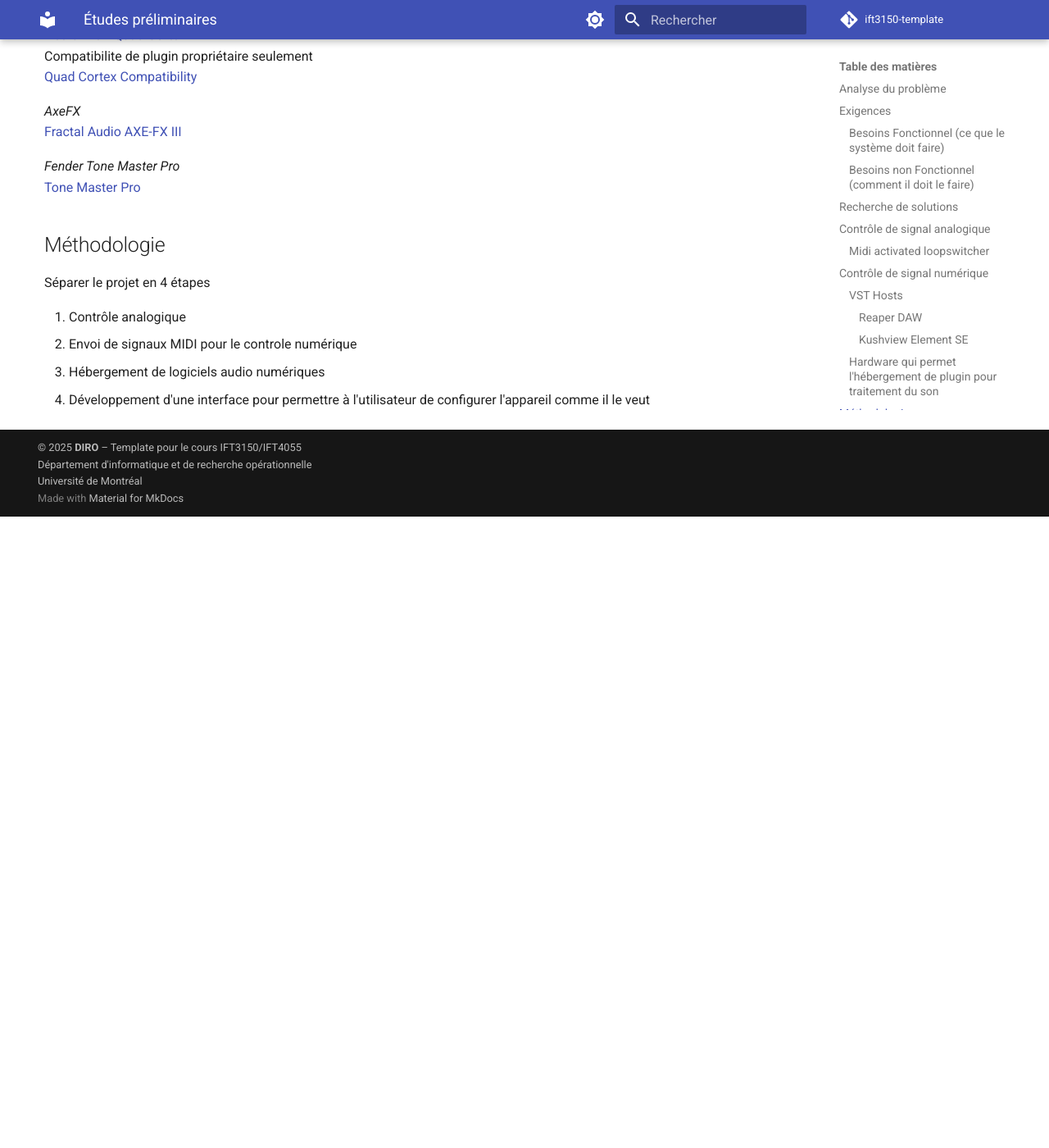
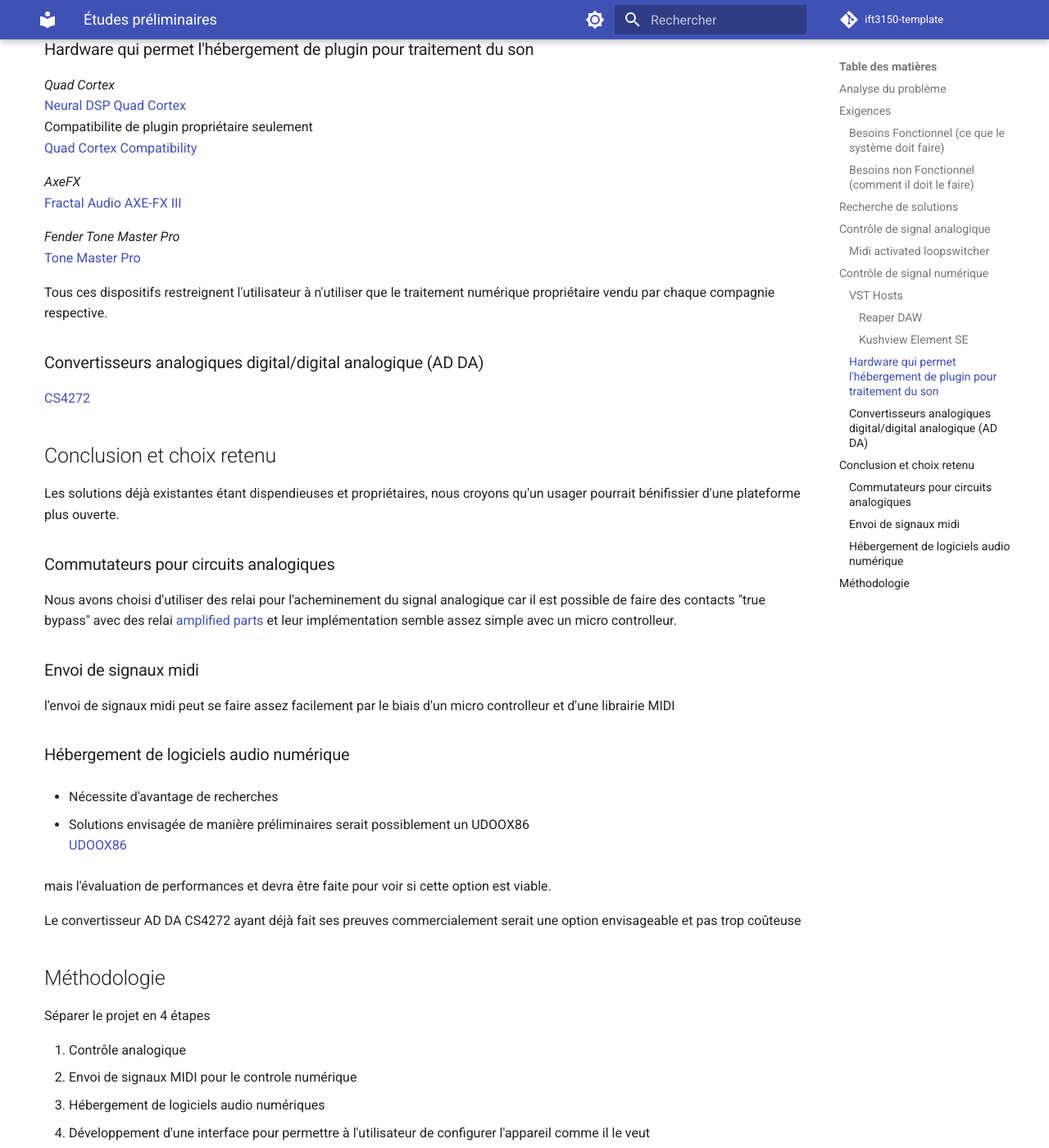
Before and after one commit to LouisPierre/Projet-IFT3150, an MkDocs documentation site: the page built from docs/analysis.md, in a window 1280 px wide and 1400 px high, scrolled down 1868 px. Shown: the whole window at 82% size. Built offline with MkDocs 1.6.1 and Material for MkDocs 9.7.7, drawn with Linux system fonts in a browser that asks for light colours; comment, search, counter and statistics services are not loaded; before the commit the page ends 2498 px from its top, so only the background shows below that; some of the changed text lies outside the part shown.

Commit message:
etude preliminaire

```diff
--- a/docs/analysis.md
+++ b/docs/analysis.md
@@ -2,7 +2,15 @@
 
 ## Analyse du problème
 
-- Décrire le problème à résoudre.
+Avec les progrès fait dans le domaine de l&rsquo;audio numérique, de plus
+ en plus de solutions digitales s&rsquo;offrent aux musiciens (simulateur
+ d&rsquo;amplificateur, d&rsquo;éffets sonores). Mais les solutions analogue offrent
+ des options qui ne sont parfois pas accessibles autrement. Or un usager pourrait
+ vouloir avoir une partie de son signal qui est traité de manière analogique
+ et l&rsquo;autre de manière numérique. Quand un musicien performe, il n&rsquo;a pas
+ le temps de pèser sur plusieurs boutons pour changer le chemin qu&rsquo;emprunte
+ son signal ou de cliquer avec une souris sur son ordinateur pour changer
+ les paramètres des instruments virtuels ou plugins qu'il utilise.
 
 ## Exigences
 
@@ -67,6 +74,33 @@
 _Fender Tone Master Pro_
 [Tone Master Pro](https://intl.fender.com/products/tone-master-pro?variant=45947071463646)
 
+Tous ces dispositifs restreignent l'utilisateur à n'utiliser que le traitement numérique propriétaire vendu par chaque compagnie respective.
+
+
+### Convertisseurs analogiques digital/digital analogique (AD DA)
+[CS4272](https://www.cirrus.com/products/cs4272)
+
+
+## Conclusion et choix retenu
+
+Les solutions déjà existantes étant dispendieuses et propriétaires, nous croyons qu'un usager pourrait bénifissier d'une plateforme plus ouverte.
+
+### Commutateurs pour circuits analogiques
+Nous avons choisi d'utiliser des relai pour l'acheminement du signal analogique car il est possible de faire des contacts "true bypass" avec des relai [amplified parts](https://www.amplifiedparts.com/tech-articles/relay-true-bypass-switching-1) et leur implémentation semble assez simple avec un micro controlleur.
+
+### Envoi de signaux midi
+l'envoi de signaux midi peut se faire assez facilement par le biais d'un micro controlleur et d'une librairie MIDI
+
+### Hébergement de logiciels audio numérique
+- Nécessite d'avantage de recherches
+
+- Solutions envisagée de manière préliminaires serait possiblement un UDOOX86
+  [UDOOX86](https://www.udoo.org/docs-x86/Introduction/Introduction.html)
+
+mais l'évaluation de performances et devra être faite pour voir si cette option est viable.
+
+Le convertisseur AD DA CS4272 ayant déjà fait ses preuves commercialement serait une option envisageable et pas trop coûteuse
+
 ## Méthodologie
 
 Séparer le projet en 4 étapes
```
Also changed, not shown: other parts of docs/analysis.md (+0 -1 lines), docs/references.md (+1 -0 lines).
